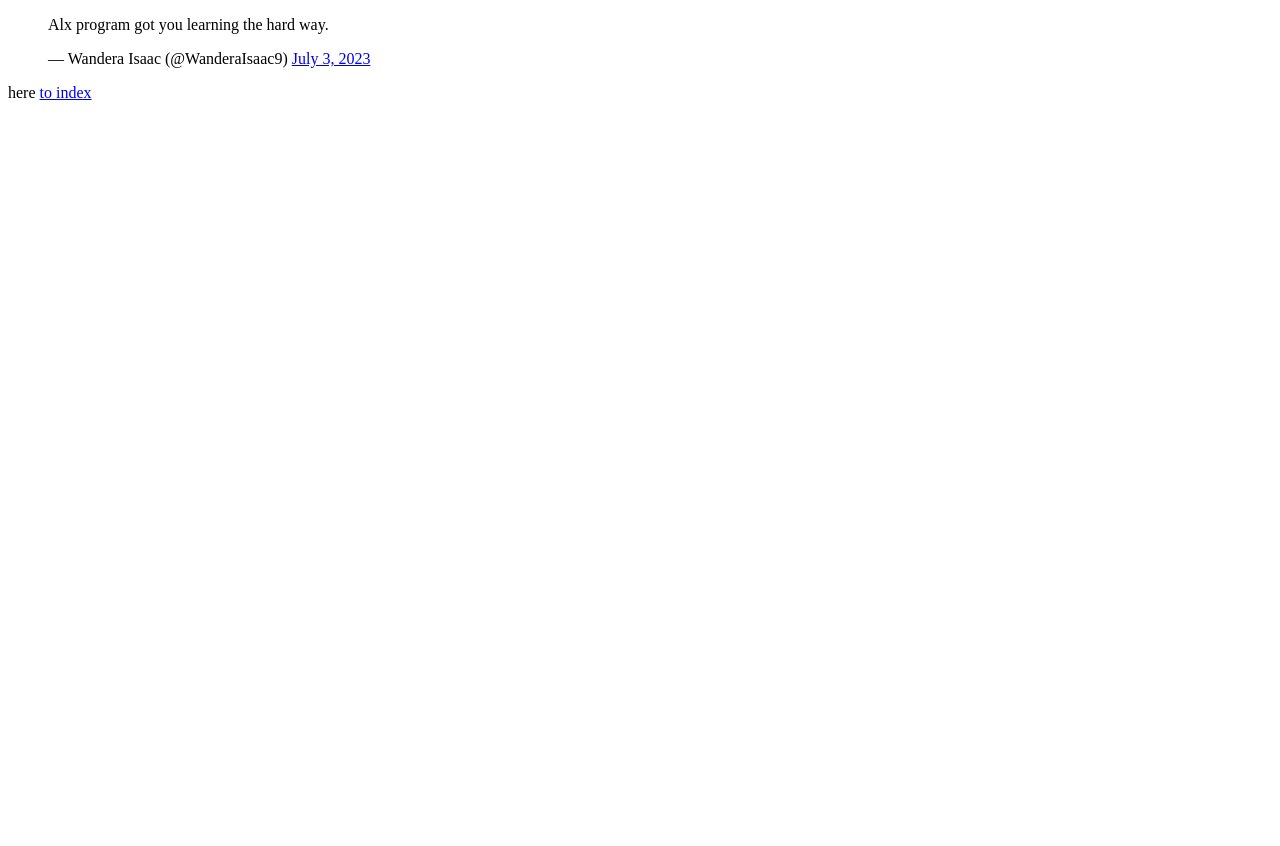
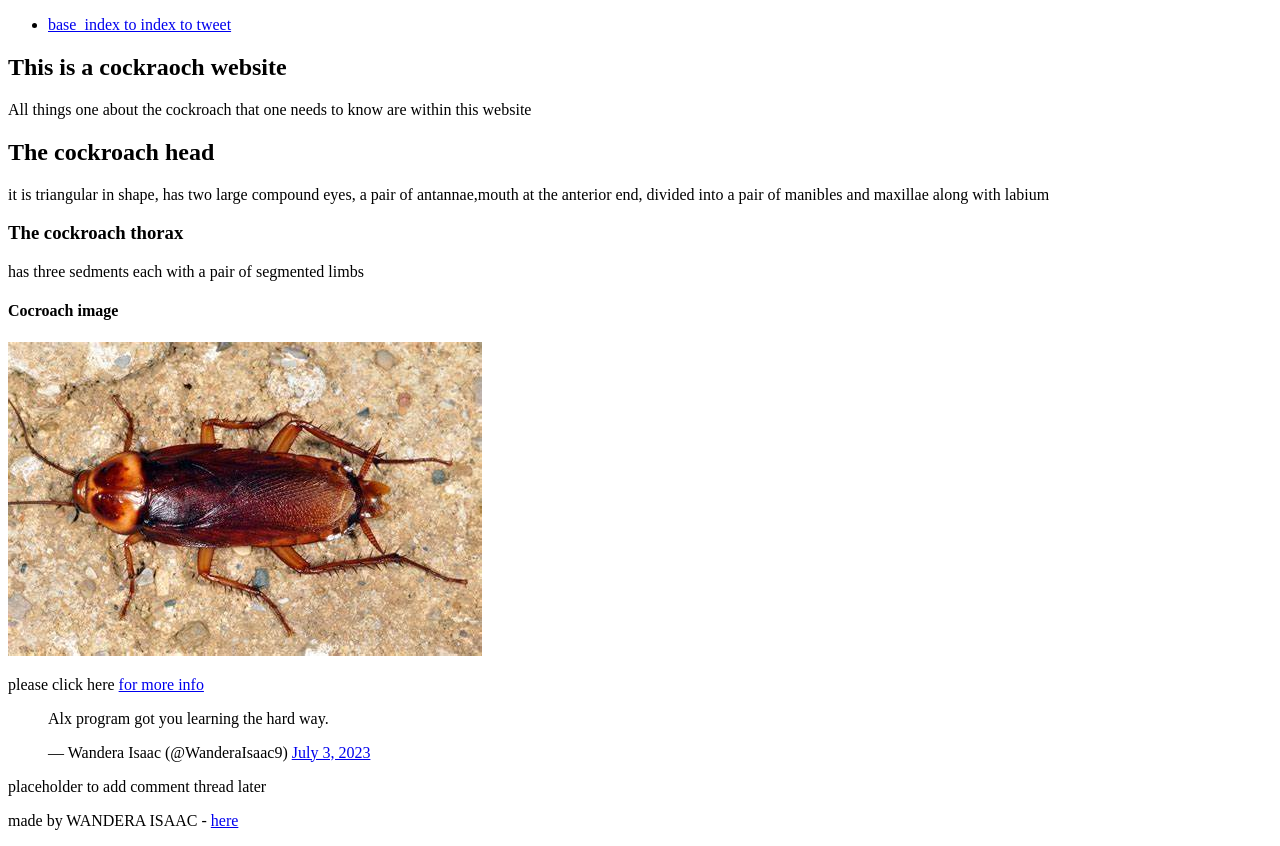
Before and after one commit to Wandera20/alx_html_css, a plain HTML site: page html_basic/index.html, tweets.html in a window 1280 px wide. Before the commit the page ends 800 px from the top, so only its background shows below. Drawn offline with Linux system fonts and the light colour scheme.

Commit message:
organised flow

```diff
--- a/html_basic/index.html, tweets.html
+++ b/html_basic/index.html, tweets.html
@@ -5,13 +5,40 @@
         <meta charset="UTF-8">
     </head>
     <body>
+        <header>
+            <ul>
+                <li>
+                    <a href="base_index.html"> base_index </a>
+                    <a href="index.html"> to index </a>
+                    <a href="tweets.html"> to tweet </a>
+                </li>
+            </ul>
+        </header>
+        <main>
+            <article>
+                <h1>This is a cockraoch website</h1>
+                <p>All things one about the cockroach that one needs to know are within this website</p>
+                <h2>The cockroach head</h2>
+                <p>it is triangular in shape, has two large compound eyes, a pair of antannae,mouth at the anterior end, divided into a pair of manibles and maxillae along with labium</p>
+                <h3>The cockroach thorax</h3>
+                <p>has three sedments each with a pair of segmented limbs</p>
+                <h4>Cocroach image</h4>
+                <p> <img src="cockroach.jpg"> </p>
+                <p>please click here
+                    <a href="https://www.bing.com/search?q=cockroach&qs=n&form=QBRE&sp=-1&ghc=1&lq=0&pq=cockroach&sc=10-9&sk=&cvid=9315BC7D3C29424FB63C24372810F0AD&ghsh=0&ghacc=0&ghpl="> for more info </a>
+                </p>
         <blockquote class="twitter-tweet">
             <p lang="en" dir="ltr">Alx program got you learning the hard way.</p>
             &mdash; Wandera Isaac (@WanderaIsaac9) <a href="https://twitter.com/WanderaIsaac9/status/1675897176457658369?ref_src=twsrc%5Etfw">July 3, 2023</a>
         </blockquote>
         <script async src="https://platform.twitter.com/widgets.js" charset="utf-8"></script>
-        <p>here
-            <a href="index.html"> to index </a>
-        </p>
+            </article>
+            <aside>
+                <p>placeholder to add comment thread later</p>
+            </aside>
+        </main>
+        <footer>
+            <p> made by WANDERA ISAAC - <a href="google.com" target="_blank">here</a> </p>
+        </footer>
     </body>
 </html>
```
